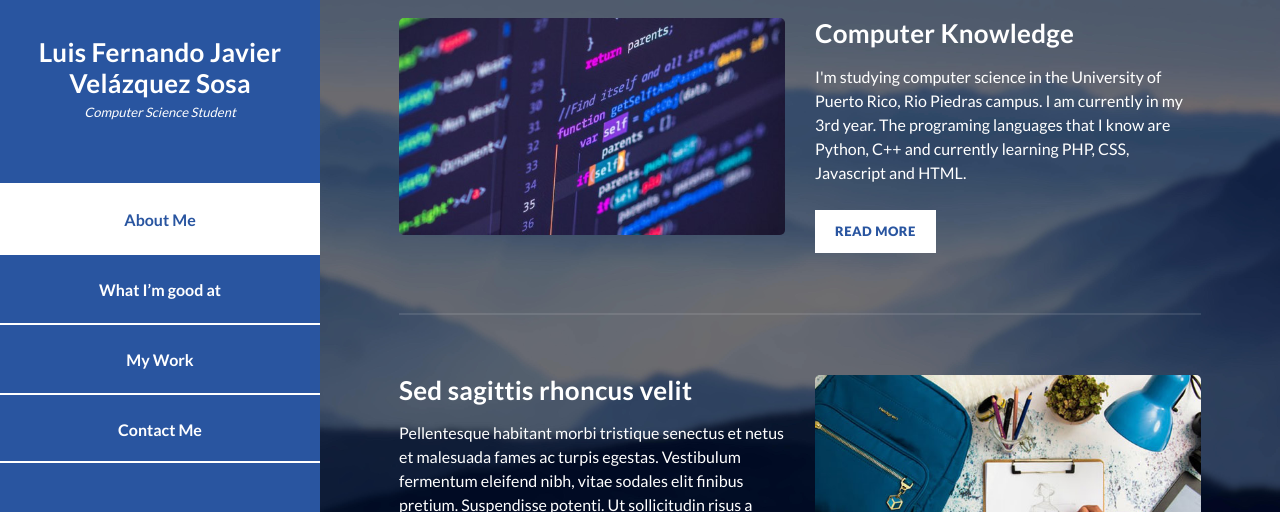
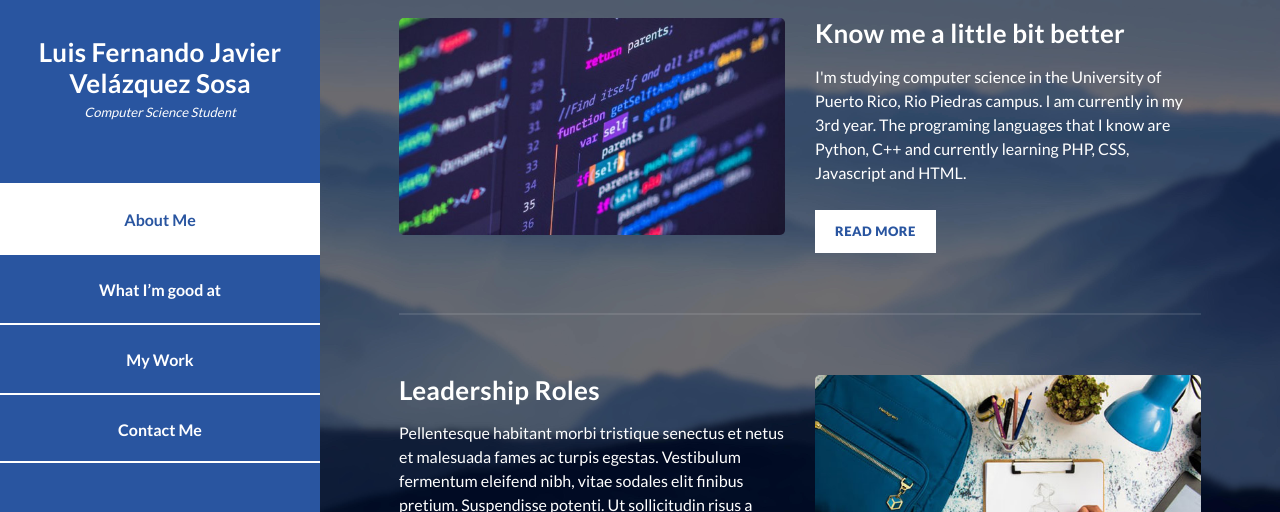
Before and after one commit to l-velazquez/Portafolio, a plain HTML site: page index.html in a window 1280 px wide. Shown: the part 203-715 px from the top of the page. Drawn offline with Linux system fonts and the light colour scheme.

Commit message:
changed About Me in index.html

```diff
--- a/index.html
+++ b/index.html
@@ -94,7 +94,7 @@ https://templatemo.com/tm-531-reflux
               </div>
               <div class="col-md-6">
                 <div class="right-text">
-                  <h4>Computer Knowledge</h4>
+                  <h4>Know me a little bit better</h4>
                   <p>
                     I'm studying computer science in the University of Puerto Rico, Rio Piedras campus. I am currently in my 3rd year. The programing languages that I know are Python, C++ and currently learning PHP, CSS, Javascript and HTML.
                   </p>
@@ -109,7 +109,7 @@ https://templatemo.com/tm-531-reflux
             <div class="row">
               <div class="col-md-6">
                 <div class="left-text">
-                  <h4>Sed sagittis rhoncus velit</h4>
+                  <h4>Leadership Roles</h4>
                   <p>
                     Pellentesque habitant morbi tristique senectus et netus et
                     malesuada fames ac turpis egestas. Vestibulum fermentum
```
